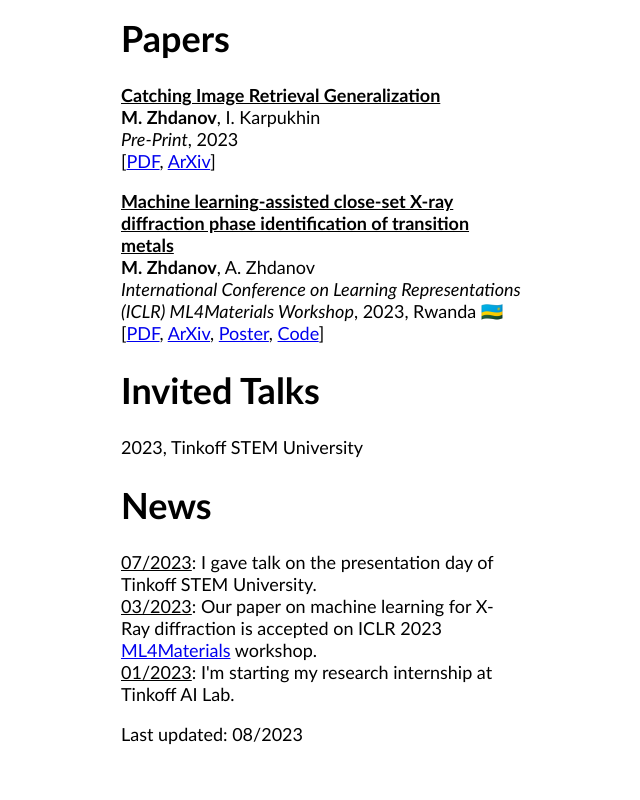
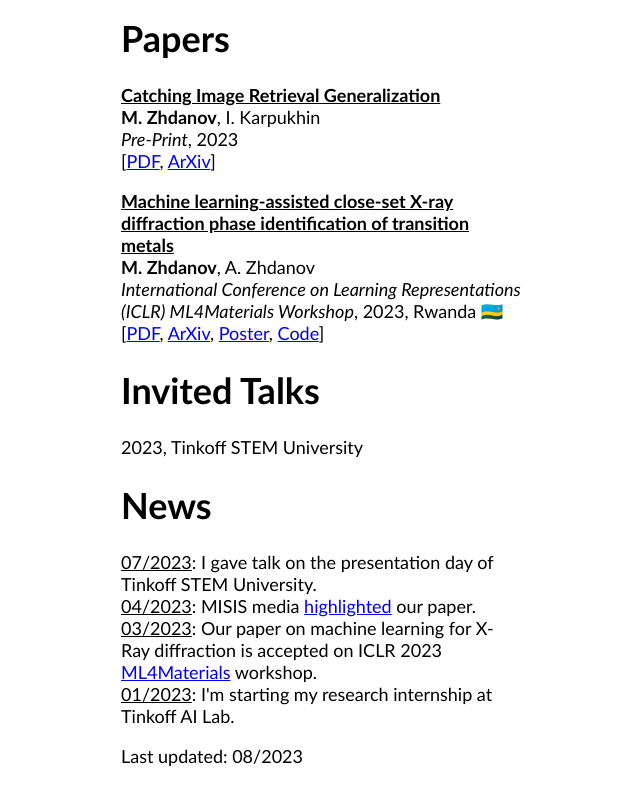
Before and after one commit to maxnygma/maxnygma.github.io, a plain HTML site: page index.html in a window 1280 px wide. Shown: the part 884-1684 px from the top of the page, without its empty margins (79-719 px from the left). Before the commit the page ends 1662 px from the top, so only its background shows below. Drawn offline with Linux system fonts and the light colour scheme.

Commit message:
Add news

```diff
--- a/index.html
+++ b/index.html
@@ -75,6 +75,7 @@
                     <h1>News</h1>
                     <p>
                         <u>07/2023</u>: I gave talk on the presentation day of Tinkoff STEM University. <br>
+                        <u>04/2023</u>: MISIS media <a href="https://misis.ru/university/news/science/2023-04/8441/">highlighted</a> our paper. <br>
                         <u>03/2023</u>: Our paper on machine learning for X-Ray diffraction is accepted on ICLR 2023
                             <a href="https://www.ml4materials.com">ML4Materials</a> workshop. <br>
                         <u>01/2023</u>: I'm starting my research internship at Tinkoff AI Lab. <br>
```
